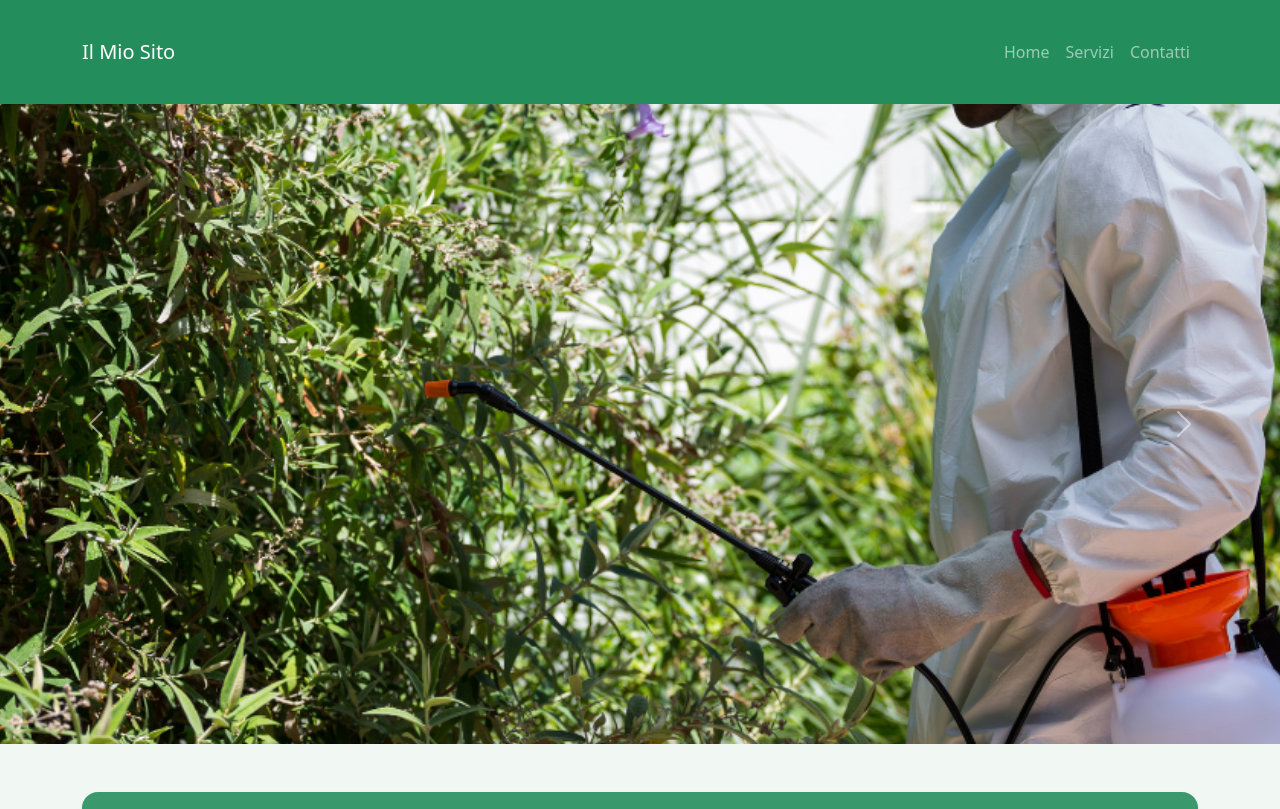
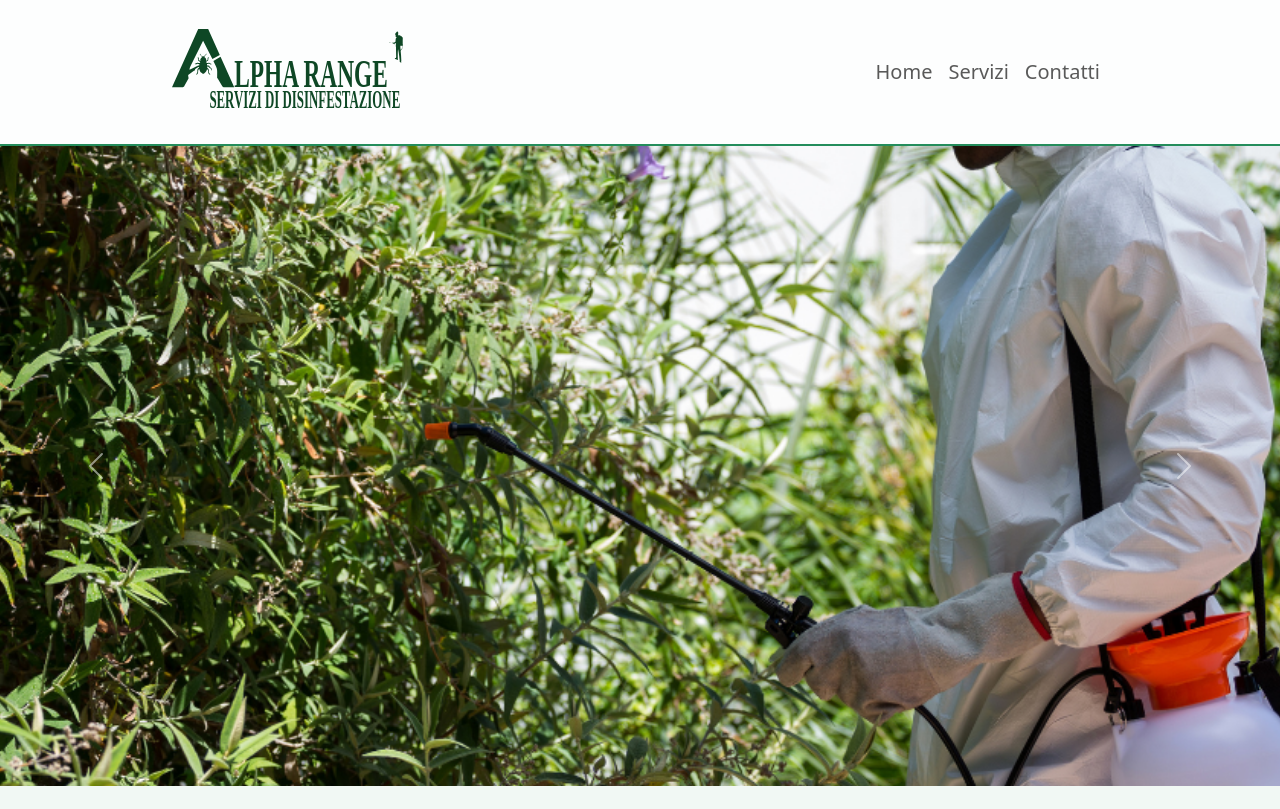
Before and after one commit to AntonioRoccoGit/DisinfestazioniUI, a Vue app: page / in a window 1280 px wide. Shown: the top 809 px of the page. Built offline with nearby package versions, Linux system fonts and the light colour scheme.

Commit message:
aggiunge logo a navbar e footer

```diff
--- a/src/components/Footer.vue
+++ b/src/components/Footer.vue
@@ -1,3 +1,6 @@
+<script setup>
+import logo from '@/assets/logoMini.svg'
+</script>
 <template>
     <footer class="bg-dark text-white py-5 mt-5">
         <div class="container">
@@ -6,11 +9,11 @@
                 <!-- Sezione 1: Logo + Social -->
                 <div class="col-lg-4 mb-4 mb-lg-0 section-with-line">
                     <img
-                        src=""
+                        :src=logo
                         alt="Logo"
-                        style="width: 120px;"
+                        style="width: 150px;"
                         class="mb-3"
-                    />
+                    ></img>
 
                     <div class="d-flex justify-content-center justify-content-lg-start gap-3 mt-3">
                         <a
--- a/src/components/Navbar.vue
+++ b/src/components/Navbar.vue
@@ -1,11 +1,21 @@
+<script setup>
+import logo from '@/assets/logo.svg'
+</script>
+
 <template>
-    <!-- <nav class="navbar navbar-expand-lg navbar-dark bg-success sticky-top shadow-sm border-bottom"> -->
-    <nav class="navbar navbar-expand-lg navbar-dark sticky-top">
-        <div class="container">
-            <a
+    <nav class="navbar navbar-expand-lg sticky-top">
+        <div class="container-fluid w-75 py-3">
+            <router-link
                 class="navbar-brand"
-                href="#"
-            >Il Mio Sito</a>
+                style="height: 6rem;"
+                to="/"
+            >
+                <img
+                    :src="logo"
+                    alt="Logo"
+                    class="img-fluid h-100"
+                >
+            </router-link>
 
             <button
                 class="navbar-toggler"
@@ -21,18 +31,30 @@
                 id="mainNavbar"
             >
                 <ul class="navbar-nav ms-auto">
-                    <li class="nav-item"><a
-                            class="nav-link"
-                            href="#"
-                        >Home</a></li>
-                    <li class="nav-item"><a
-                            class="nav-link"
-                            href="#"
-                        >Servizi</a></li>
-                    <li class="nav-item"><a
-                            class="nav-link"
-                            href="#"
-                        >Contatti</a></li>
+                    <li class="nav-item color-success">
+                        <router-link
+                            class="nav-link fs-5"
+                            to="#"
+                        >
+                            Home
+                        </router-link>
+                    </li>
+                    <li class="nav-item">
+                        <router-link
+                            class="nav-link fs-5"
+                            to="#"
+                        >
+                            Servizi
+                        </router-link>
+                    </li>
+                    <li class="nav-item">
+                        <router-link
+                            class="nav-link fs-5"
+                            to="#"
+                        >
+                            Contatti
+                        </router-link>
+                    </li>
                 </ul>
             </div>
         </div>
@@ -41,9 +63,8 @@
 
 <style scoped>
 .navbar {
-    padding-top: 2rem;
-    padding-bottom: 2rem;
-    background-color: rgba(25, 135, 84, 0.95);
+    background-color: rgba(255, 255, 255, 0.85);
     backdrop-filter: blur(6px);
+    border-bottom: 2px solid rgba(25, 135, 84, 0.95);
 }
 </style>
```
Also changed, not shown: src/assets/logo.svg (added), src/assets/logoMini.svg (added).
